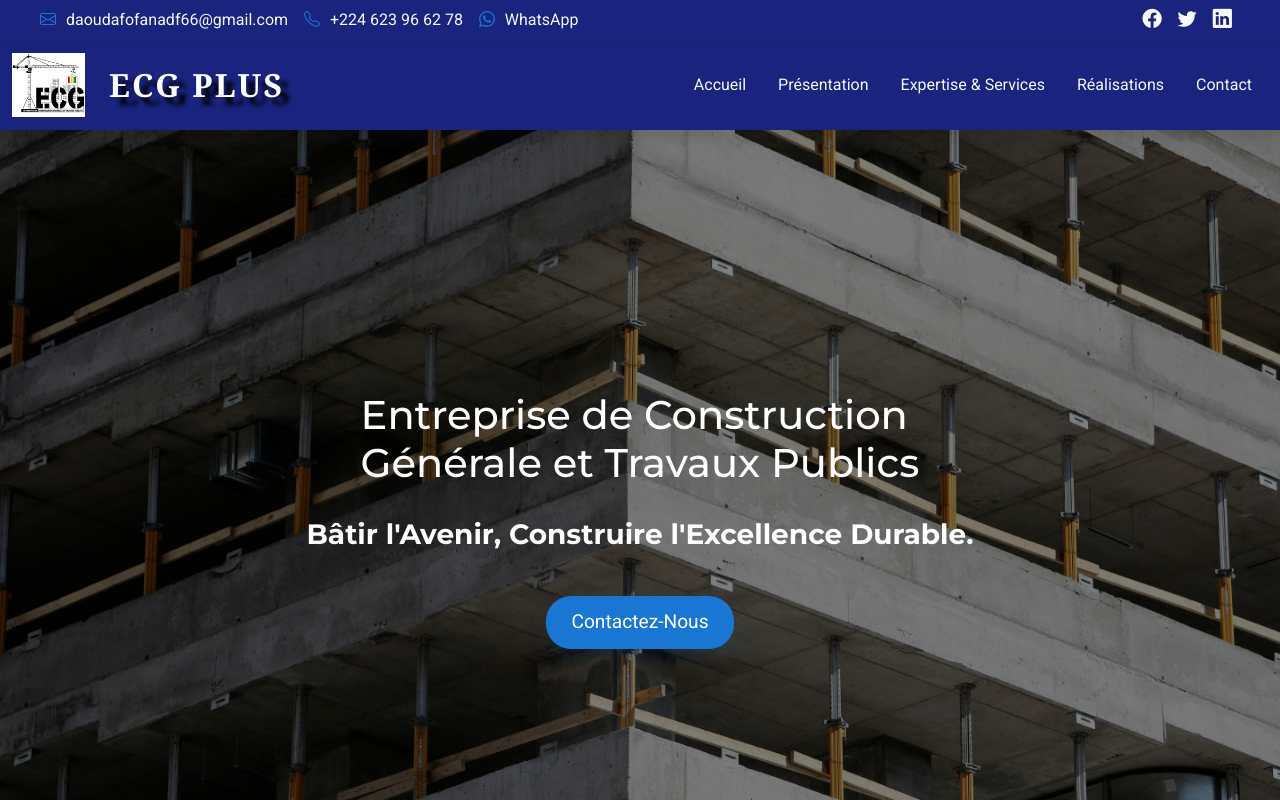
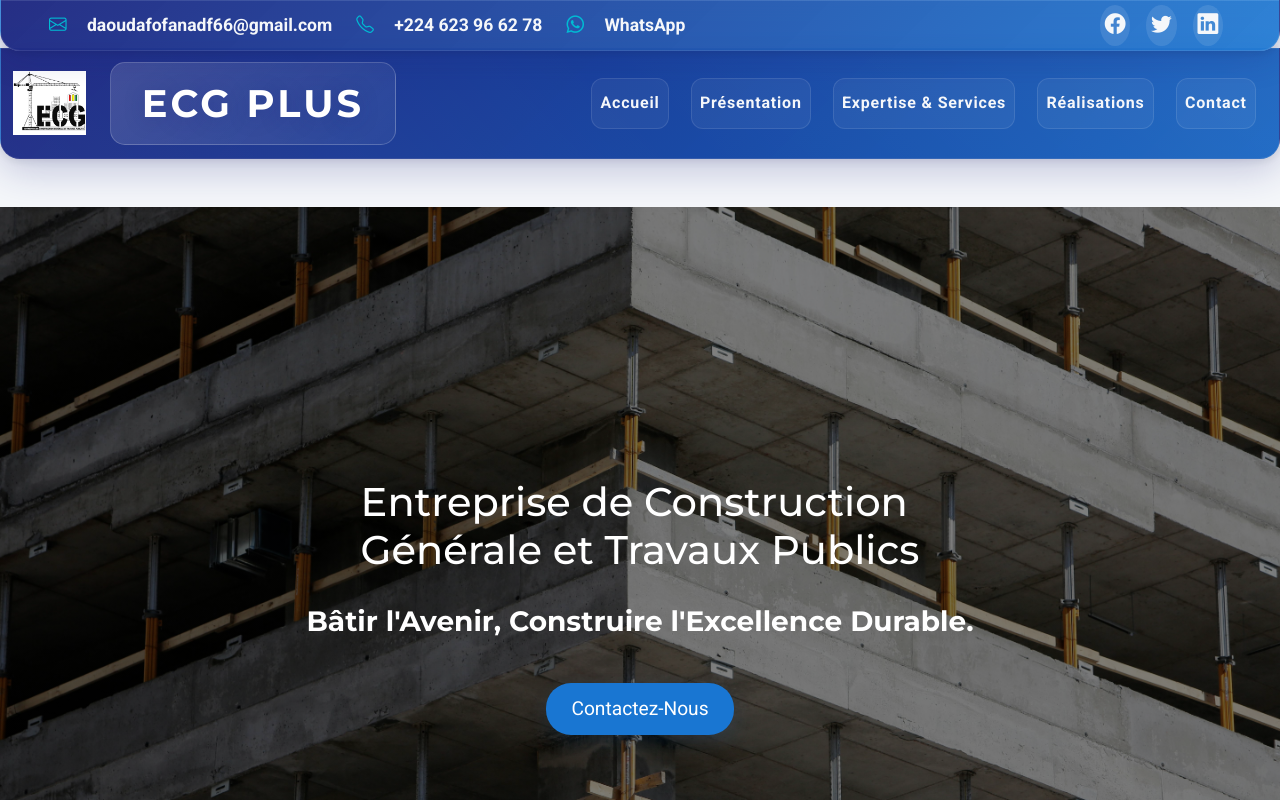
Before and after one commit to Gaslandie/ecg_plus_react, a React (Vite) app: page / in a window 1280 px wide. Shown: the top 800 px of the page. Built offline with nearby package versions, Linux system fonts and the light colour scheme.

Commit message:
fix(ui): ajustements top bar/navbar - suppression soulignement liens, hover blanc/subtil, réduction marge hero, padding main ajusté

```diff
--- a/src/assets/css/style.css
+++ b/src/assets/css/style.css
@@ -86,7 +86,6 @@
     -webkit-background-clip: text;
     -webkit-text-fill-color: transparent;
     background-clip: text;
-    text-fill-color: transparent;
 }
 .services-cards-wrapper {
     display: flex;
@@ -232,81 +231,128 @@ body {
 
 
 main {
-    padding-top: 120px; /* navbar (80px) + top bar (40px) */
+    padding-top: 96px; /* navbar height (48px) + top bar height (48px) */
 }
 
-/* Top Bar styles */
+/* Top Bar styles améliorés (glassmorphism avancé, icônes, gradients, animations) */
 .top-bar {
-    background: var(--gas-primary);
+    background: linear-gradient(135deg, rgba(26,35,126,0.9) 0%, rgba(25,118,210,0.85) 100%);
     color: var(--gas-light);
-    font-size: 1rem;
-    min-height: 40px;
+    font-size: 1.1rem;
+    font-weight: 500;
+    min-height: 48px;
     z-index: 1040;
     position: fixed;
     top: 0;
     left: 0;
     width: 100%;
-    box-shadow: 0 2px 8px rgba(0,0,0,0.04);
-    padding-left: 2.5rem !important;
-    padding-right: 2.5rem !important;
-    transition: transform 0.7s cubic-bezier(0.77, 0, 0.175, 1), opacity 0.7s cubic-bezier(0.77, 0, 0.175, 1);
+    box-shadow: 0 8px 32px rgba(26,35,126,0.2), 0 2px 8px rgba(0,0,0,0.1);
+    padding-left: 3rem !important;
+    padding-right: 3rem !important;
+    border-bottom-left-radius: 20px;
+    border-bottom-right-radius: 20px;
+    backdrop-filter: blur(12px) saturate(1.3);
+    border: 1px solid rgba(255,255,255,0.1);
+    transition: all 0.4s cubic-bezier(0.25, 0.46, 0.45, 0.94);
+    animation: topbarSlideIn 1.5s cubic-bezier(.4,2,.6,1);
 }
 
-/* Hidden state for the top bar when scrolling */
+@keyframes topbarSlideIn {
+    0% { opacity: 0; transform: translateY(-80px) scale(0.95); }
+    100% { opacity: 1; transform: translateY(0) scale(1); }
+}
+
+.top-bar:hover {
+    background: linear-gradient(135deg, rgba(26,35,126,0.95) 0%, rgba(25,118,210,0.9) 100%);
+    box-shadow: 0 12px 48px rgba(26,35,126,0.3), 0 4px 12px rgba(0,0,0,0.15);
+}
+
+/* Hidden state for the top bar when scrolling (amélioré avec fade-out élégant) */
 .top-bar.topbar-hidden {
-    transform: translateY(-100%);
+    transform: translateY(-100%) scale(0.98);
     opacity: 0;
     pointer-events: none;
-    transition: transform 0.7s cubic-bezier(0.77, 0, 0.175, 1), opacity 0.7s cubic-bezier(0.77, 0, 0.175, 1);
+    box-shadow: none;
+    transition: all 0.8s cubic-bezier(0.77, 0, 0.175, 1);
 }
 
 /* When topbar is hidden, move navbar to top and reduce main padding */
 body.topbar-hidden .navbar.fixed-top {
     top: 0 !important;
+    border-top-left-radius: 20px;
+    border-top-right-radius: 20px;
 }
 
 body.topbar-hidden main {
-    padding-top: 80px; /* only navbar height */
+    padding-top: 48px; /* navbar height */
 }
 
 .navbar.fixed-top {
-    top: 40px;
+    top: 48px;
     z-index: 1030;
 }
 .topbar-contact i {
-    color: var(--gas-secondary);
-    margin-right: 6px;
+    color: var(--gas-accent);
+    margin-right: 8px;
+    font-size: 1.1rem;
+    transition: color 0.3s, transform 0.3s;
+}
+.topbar-contact:hover i {
+    color: #fff;
+    transform: scale(1.1);
 }
 .topbar-social a {
     color: var(--gas-light);
-    font-size: 1.2rem;
-    transition: color 0.2s;
-    margin-left: 0.5rem;
-    margin-right: 0.5rem;
+    font-size: 1.3rem;
+    transition: all 0.3s cubic-bezier(.4,2,.6,1);
+    margin-left: 0.8rem;
+    margin-right: 0.8rem;
+    padding: 0.3rem;
+    border-radius: 50%;
+    background: rgba(255,255,255,0.1);
 }
 .topbar-social a:hover {
-    color: var(--gas-secondary);
+    color: var(--gas-accent);
+    background: rgba(255,255,255,0.2);
+    transform: translateY(-2px) scale(1.1);
+    box-shadow: 0 4px 12px rgba(0,188,212,0.3);
 }
 
 .topbar-link {
     color: var(--gas-light);
     text-decoration: none;
-    transition: color 0.2s;
+    font-weight: 600;
+    transition: all 0.3s;
+    padding: 0.2rem 0.5rem;
+    border-radius: 8px;
 }
 .topbar-link:hover {
-    color: var(--gas-secondary);
-    text-decoration: underline;
+    color: var(--gas-accent);
+    background: rgba(255,255,255,0.15);
+    text-decoration: none;
+    transform: translateY(-1px);
 }
 
 @media (max-width: 768px) {
     .top-bar {
         flex-direction: column;
-        font-size: 0.95rem;
-        padding: 6px 0;
+        font-size: 1rem;
+        padding: 8px 1rem;
         text-align: center;
+        min-height: 60px;
+        border-bottom-left-radius: 15px;
+        border-bottom-right-radius: 15px;
     }
     .topbar-contact, .topbar-social {
-        margin-bottom: 2px;
+        margin-bottom: 4px;
+    }
+    .navbar-brand-custom {
+        font-size: 1.8rem;
+        letter-spacing: 2px;
+    }
+    .nav-link {
+        padding: 0.6em 1em;
+        margin: 0 0.1em;
     }
 }
 
@@ -352,11 +398,32 @@ p { line-height: 1.7; color: var(--muted); }
     border-radius: 6px;
 }
 
-/* Navbar polish */
+/* Navbar améliorée (glassmorphism avancé, floating effect, hover sophistiqué) */
 .navbar {
-    background-color: rgba(47,42,36,0.98);
-    box-shadow: 0 6px 18px rgba(0,0,0,0.12);
-    backdrop-filter: blur(6px);
+    background: linear-gradient(135deg, rgba(26,35,126,0.88) 0%, rgba(25,118,210,0.82) 100%);
+    box-shadow: 0 10px 40px rgba(26,35,126,0.25), 0 2px 10px rgba(0,0,0,0.1);
+    backdrop-filter: blur(15px) saturate(1.4);
+    border-bottom-left-radius: 20px;
+    border-bottom-right-radius: 20px;
+    border: 1px solid rgba(255,255,255,0.12);
+    margin-top: 0;
+    transition: all 0.4s cubic-bezier(0.25, 0.46, 0.45, 0.94);
+    position: relative;
+}
+.navbar::before {
+    content: '';
+    position: absolute;
+    top: 0;
+    left: 0;
+    right: 0;
+    bottom: 0;
+    background: linear-gradient(45deg, rgba(255,255,255,0.05) 0%, transparent 50%, rgba(255,255,255,0.05) 100%);
+    border-radius: inherit;
+    pointer-events: none;
+}
+.navbar:hover {
+    box-shadow: 0 20px 60px rgba(26,35,126,0.35), 0 4px 15px rgba(0,0,0,0.15);
+    background: linear-gradient(135deg, rgba(26,35,126,0.95) 0%, rgba(25,118,210,0.9) 100%);
 }
 
 /* Primary CTAs */
@@ -428,47 +495,60 @@ img { max-width: 100%; height: auto; display: block; }
 .nav-link {
     color: var(--gas-light) !important;
     position: relative;
-    transition: all 0.3s ease;
+    font-weight: 600;
+    letter-spacing: 0.8px;
+    padding: 0.8em 1.4em;
+    border-radius: 12px;
+    transition: all 0.4s cubic-bezier(.4,2,.6,1);
+    margin: 0 0.2em;
+    background: rgba(255,255,255,0.05);
+    border: 1px solid rgba(255,255,255,0.1);
 }
-
-.nav-link:hover {
-    color: var(--gas-secondary) !important;
-    transform: scale(1.1);
+.nav-link:hover, .nav-link.active {
+    color: #fff !important;
+    background: rgba(255,255,255,0.15);
+    transform: translateY(-3px) scale(1.05);
+    box-shadow: 0 8px 25px rgba(255,255,255,0.2);
+    border-color: rgba(255,255,255,0.3);
 }
-
 .nav-link::after {
-    content: '';
-    position: absolute;
-    width: 100%;
-    height: 2px;
-    bottom: 0;
-    left: 0;
-    background-color: var(--gas-secondary);
-    transform: scaleX(0);
-    transition: transform 0.3s ease-in-out;
-}
-
-.nav-link.active::after,
-.nav-link:hover::after {
-    transform: scaleX(1);
-}
-
-.nav-link.active {
-    color: var(--gas-secondary) !important;
+    display: none; /* Remove underline */
 }
 
 .navbar-brand-custom {
-    font-size: 2rem;
-    letter-spacing: 2px;
-    font-family: 'Georgia', serif;
-    transition: transform 0.3s ease, color 0.3s ease;
-    text-shadow: 8px 8px 4px #000000;
-
+    font-size: 2.4rem;
+    letter-spacing: 3px;
+    font-family: 'Montserrat', 'Georgia', serif;
+    font-weight: 800;
+    color: var(--gas-light);
+    text-shadow: 0 3px 20px rgba(26,35,126,0.3);
+    padding: 0.3em 0.8em;
+    border-radius: 15px;
+    background: linear-gradient(135deg, rgba(255,255,255,0.15) 0%, rgba(255,255,255,0.05) 100%);
+    border: 1px solid rgba(255,255,255,0.2);
+    transition: all 0.4s cubic-bezier(.4,2,.6,1);
+    position: relative;
+    overflow: hidden;
 }
-
+.navbar-brand-custom::before {
+    content: '';
+    position: absolute;
+    top: 0;
+    left: -100%;
+    width: 100%;
+    height: 100%;
+    background: linear-gradient(90deg, transparent, rgba(255,255,255,0.2), transparent);
+    transition: left 0.5s;
+}
+.navbar-brand-custom:hover::before {
+    left: 100%;
+}
 .navbar-brand-custom:hover {
-    color: var(--gas-secondary);
-    transform: scale(1.1);
+    color: var(--gas-accent);
+    background: linear-gradient(135deg, rgba(0,188,212,0.2) 0%, rgba(255,255,255,0.1) 100%);
+    transform: scale(1.05);
+    box-shadow: 0 6px 20px rgba(0,188,212,0.3);
+    text-shadow: 0 4px 25px rgba(0,188,212,0.4);
 }
 
 /* diminuer le fontsize du navbar-brand-custom sur mobile */
@@ -487,11 +567,11 @@ img { max-width: 100%; height: auto; display: block; }
     background: linear-gradient(rgba(0, 0, 0, 0.5), rgba(0, 0, 0, 0.5)), url('../img/bgAccueil.jpg') center/cover no-repeat;
     display: flex;
     align-items: center;
-    /* Verticalement centré */
     justify-content: center;
     color: white;
     position: relative;
     text-align: left;
+    margin-top: 0; /* Remove any top margin */
 }
 
 .hero-section {
```
